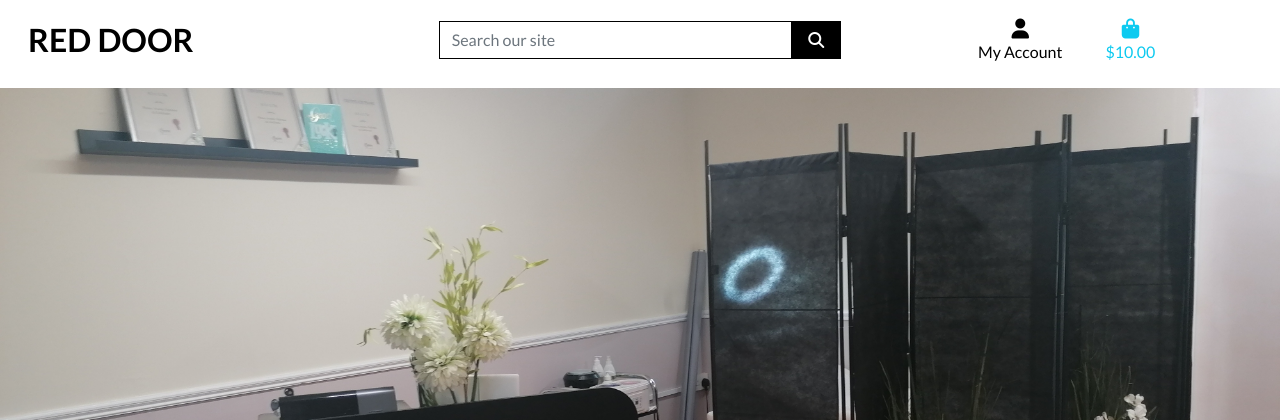
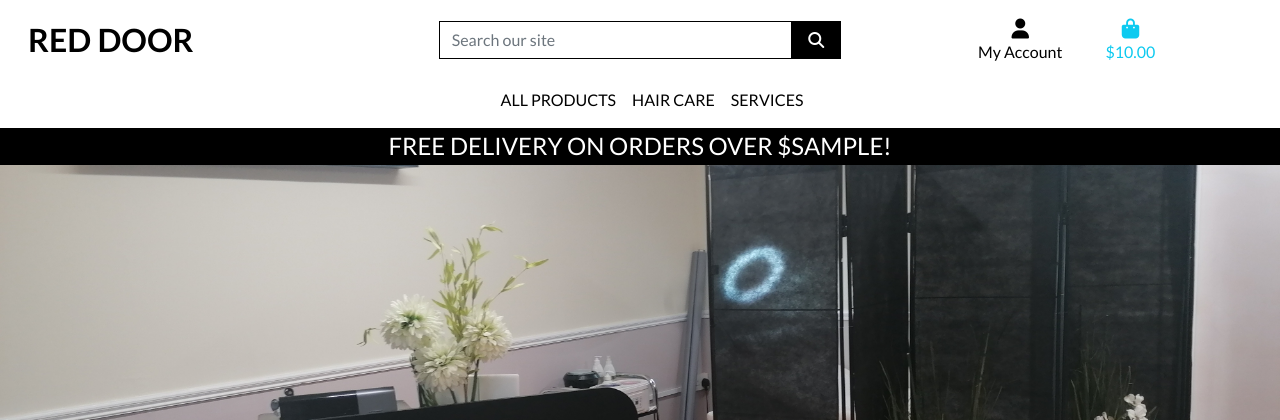
Before and after one commit to Code-Institute-Submissions/patricksingleton86-red-door-beauty-studio_JuneResub, a Django app: template templates/base.html in a window 1280 px wide. Shown: the top 420 px of the page. Run offline with Django 3.2, Linux system fonts and the light colour scheme; the template is opened without the code that fills it: most values are stand-ins (such as "Sample title", 1, 10 or a date in 2020); some libraries are stand-ins or nearby versions.

Commit message:
Added mobile header and main nav bar

```diff
--- a/static/css/base.css
+++ b/static/css/base.css
@@ -56,6 +56,10 @@ body {
     border: 1px solid black !important;
 }
 
+.bg-black {
+    background: #000 !important;
+}
+
 /* -------------------------------- Media Queries */
 
 /* Slightly larger container on xl screens */
--- a/templates/base.html
+++ b/templates/base.html
@@ -101,7 +101,14 @@
                 <button class="navbar-toggler" type="button" data-toggle="collapse" data-target="#main-nav" aria-controls="main-nav" aria-expanded="false" aria-label="Toggle navigation">
                     <span class="navbar-toggler-icon"></span>
                 </button>
+                {% include 'includes/mobile-top-header.html' %}
+                {% include 'includes/main-nav.html' %}
             </nav>
+        </div>
+        <div id="delivery-banner" class="row text-center">
+            <div class="col bg-black text-white">
+                <h4 class="logo-font my-1">Free delivery on orders over ${{ free_shipping_threshold }}!</h4>
+            </div>
         </div>
 
     </header>
--- /dev/null
+++ b/templates/includes/main-nav.html
@@ -0,0 +1,35 @@
+<div class="collapse navbar-collapse" id="main-nav">
+    <ul class="navbar-nav w-auto mx-auto">
+        <li class="nav-item dropdown">
+            <a class="logo-font font-weight-bold nav-link text-black mr-5" href="#" id="all-products-link" data-toggle="dropdown" aria-haspopup="true" aria-expanded="false">
+                All Products
+            </a>
+            <div class="dropdown-menu border-0" aria-labelledby="all-products-link">
+                <a href="" class="dropdown-item">By Price</a>
+                <a href="" class="dropdown-item ">By Category</a>
+                <a href="" class="dropdown-item">All Products</a>
+            </div>
+        </li>
+        <li class="nav-item dropdown">
+            <a class="logo-font font-weight-bold nav-link text-black mr-5" href="#" id="hair-care-link" data-toggle="dropdown" aria-haspopup="true" aria-expanded="false">
+                Hair Care
+            </a>
+            <div class="dropdown-menu border-0" aria-labelledby="hair-care-link">
+                <a href="" class="dropdown-item">Shampoos/Conditionioners</a>
+                <a href="" class="dropdown-item ">Toners</a>
+                <a href="" class="dropdown-item">Masks/oils</a>
+                <a href="" class="dropdown-item">All Hair Products</a>
+            </div>
+        </li>
+        <li class="nav-item dropdown">
+            <a class="logo-font font-weight-bold nav-link text-black mr-5" href="#" id="services-link" data-toggle="dropdown" aria-haspopup="true" aria-expanded="false">
+                Services
+            </a>
+            <div class="dropdown-menu border-0" aria-labelledby="services-link">
+                <a href="" class="dropdown-item">Hair Cuts/Styles</a>
+                <a href="" class="dropdown-item ">Hair coloring</a>
+                <a href="" class="dropdown-item">Nails</a>
+                <a href="" class="dropdown-item">All Services</a>
+            </div>
+        </li>
+</div>
--- /dev/null
+++ b/templates/includes/mobile-top-header.html
@@ -0,0 +1,56 @@
+<li class="list-inline-item">
+    <a class="text-black nav-link d-block d-lg-none" href="#" id="mobile-search" data-toggle="dropdown" aria-haspopup="true" aria-expanded="false">
+        <div class="text-center">
+            <div><i class="fas fa-search fa-lg"></i></div>
+            <p class="my-0">Search</p>
+        </div>
+    </a>
+    <div class="dropdown-menu border-0 w-100 p-3 rounded-0 my-0" aria-labelledby="mobile-search">
+        <form class="form" method="GET" action="">
+            <div class="input-group w-100">
+                <input class="form-control border border-black rounded-0" type="text" name="q" placeholder="Search our site">
+                <div class="input-group-append">
+                    <button class="form-control form-control btn btn-black border border-black rounded-0" type="submit">
+                        <span class="icon">
+                            <i class="fas fa-search"></i>
+                        </span>
+                    </button>
+                </div>
+            </div>
+        </form>
+    </div>
+</li>
+<li class="list-inline-item dropdown">
+    <a class="text-black nav-link d-block d-lg-none" href="#" id="user-options" data-toggle="dropdown" aria-haspopup="true" aria-expanded="false">
+        <div class="text-center">
+            <div><i class="fas fa-user fa-lg"></i></div>
+            <p class="my-0">My Account</p>
+        </div>
+    </a>
+    <div class="dropdown-menu border-0" aria-labelledby="user-options">
+        {% if request.user.is_authenticated %}
+            {% if request.user.is_superuser %}
+                <a href="{% url 'account_logout' %}" class="dropdown-item">Product Management</a>
+            {% endif %}
+            <a href="" class="dropdown-item">My Profile</a>
+            <a href="{% url 'account_logout' %}" class="dropdown-item">Logout</a>
+        {% else %}
+            <a href="{% url 'account_signup' %}" class="dropdown-item">Register</a>
+            <a href="{% url 'account_login' %}" class="dropdown-item">Login</a>
+        {% endif %}
+    </div>
+</li>
+<li class="list-inline-item">
+    <a class="{% if grand_total %}text-primary font-weight-bold{% else %}text-black{% endif %} nav-link d-block d-lg-none" href="">
+        <div class="text-center">
+            <div><i class="fas fa-shopping-bag fa-lg"></i></div>
+            <p class="my-0">
+                {% if grand_total %}
+                    ${{ grand_total|floatformat:2 }}
+                {% else %}
+                    $0.00
+                {% endif %}
+            </p>
+        </div>
+    </a>
+</li>
```
